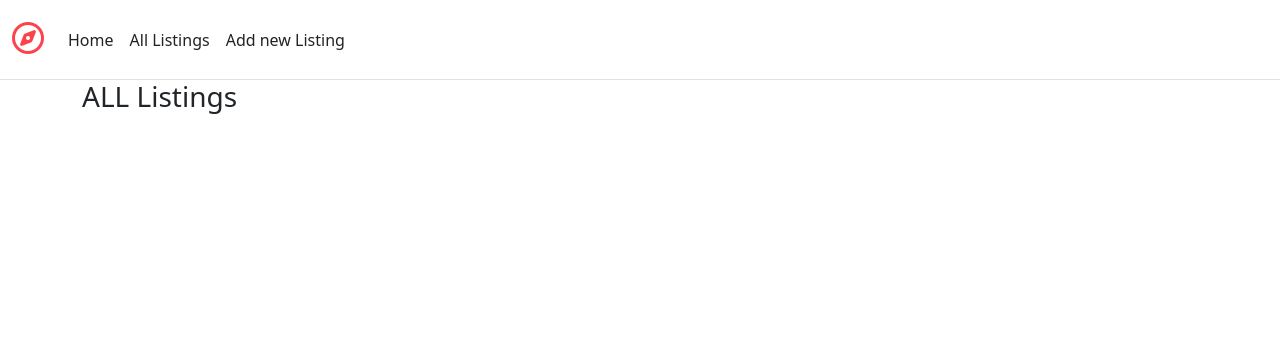
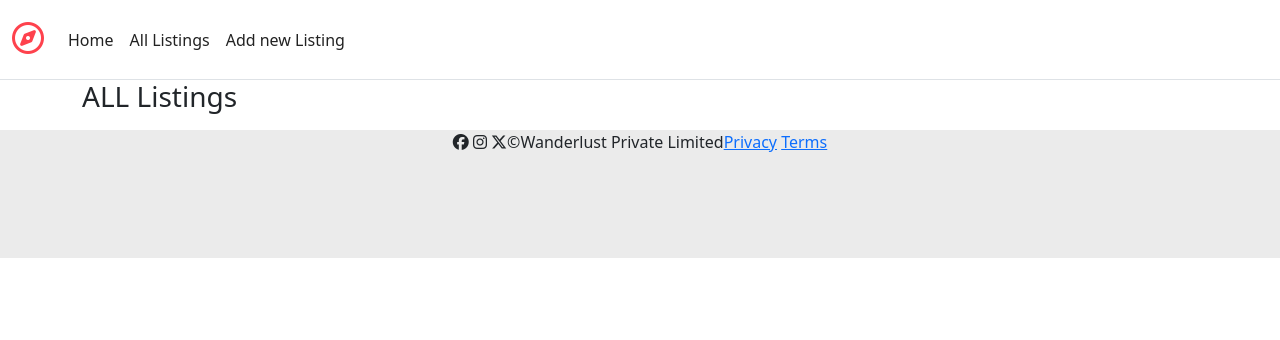
Before and after one commit to Jithin15P/MAJOR_PROJECT, a Node server app: page /listings in a window 1280 px wide. Shown: the top 340 px of the page. Run offline with Node 20, Linux system fonts and the light colour scheme; data that the repository does not hold is empty; some libraries are stand-ins or nearby versions.

Commit message:
added footer

```diff
--- a/public/css/style.css
+++ b/public/css/style.css
@@ -9,3 +9,36 @@
  .nav-link{
     color:#222222 !important;
  }
+
+
+/* Footer */
+.f-info-links a{
+    text-decoration: none;
+    color:#222222;
+}
+.f-info-links a:hover{
+    text-decoration: underline;
+}
+
+.f-info-links,.f-info-socials,.f-info-brands{
+    width: 100%;
+    display: flex;
+    align-items:center;
+    justify-content: center;
+}
+
+.f-info-socials i{
+    font-size: 1.2rem;
+    margin-right: 1 rem;
+}
+
+
+.f-info{
+    text-align: center;
+    display: flex;
+    height: 8rem;
+    background-color: #ebebeb;
+    flex-wrap: wrap;
+    justify-content: center;
+    align-items:space-evenly;
+}
--- /dev/null
+++ b/views/includes/footer.ejs
@@ -0,0 +1,14 @@
+<footer>
+<div class="f-info">
+    <div class="f-info-social">
+        <i class="fa-brands fa-facebook"></i>
+        <i class="fa-brands fa-instagram"></i>
+        <i class="fa-brands fa-x-twitter"></i>
+    </div>
+    <div class="f-info-brand">&copy;Wanderlust Private Limited</div>
+    <div class="f-info-link">
+        <a href="/privacy">Privacy</a>
+        <a href="/terms">Terms</a>
+    </div>
+</div>
+</footer>
--- a/views/layouts/boilerplate.ejs
+++ b/views/layouts/boilerplate.ejs
@@ -14,6 +14,7 @@
    <div class="container">
     <%- body %>
    </div>
+   <%- include("../includes/footer.ejs") %>
    <script src="https://cdn.jsdelivr.net/npm/bootstrap@5.3.3/dist/js/bootstrap.bundle.min.js" integrity="sha384-YvpcrYf0tY3lHB60NNkmXc5s9fDVZLESaAA55NDzOxhy9GkcIdslK1eN7N6jIeHz" crossorigin="anonymous"></script>
   </body>
 </body>
```
